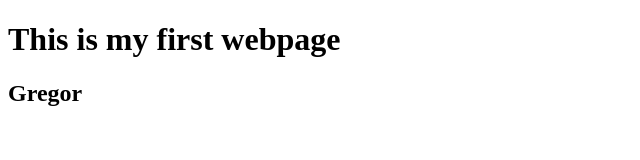
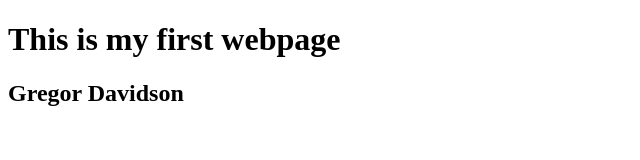
Before and after one commit to Greg2205/FirstProject, a plain HTML site: page index.html in a window 1280 px wide. Shown: the whole page, without its empty margins (0-640 px from the left). Drawn offline with Linux system fonts and the light colour scheme.

Commit message:
wrote first and surname

```diff
--- a/index.html
+++ b/index.html
@@ -6,6 +6,6 @@
 </head>
 <body>
 <h1>This is my first webpage</h1>
-<h2>Gregor</h2>
+<h2>Gregor Davidson</h2>
 </body>
 </html>
```
